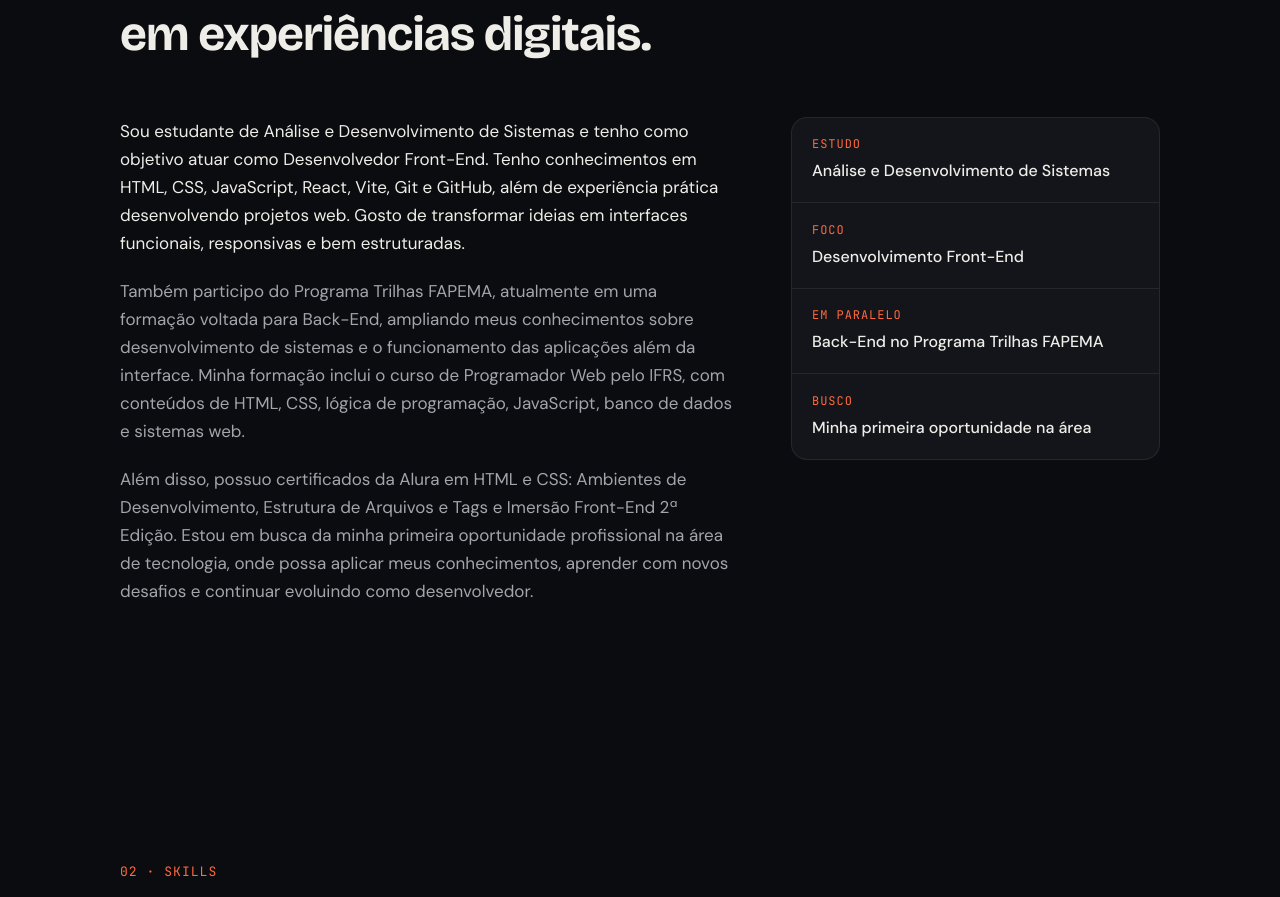
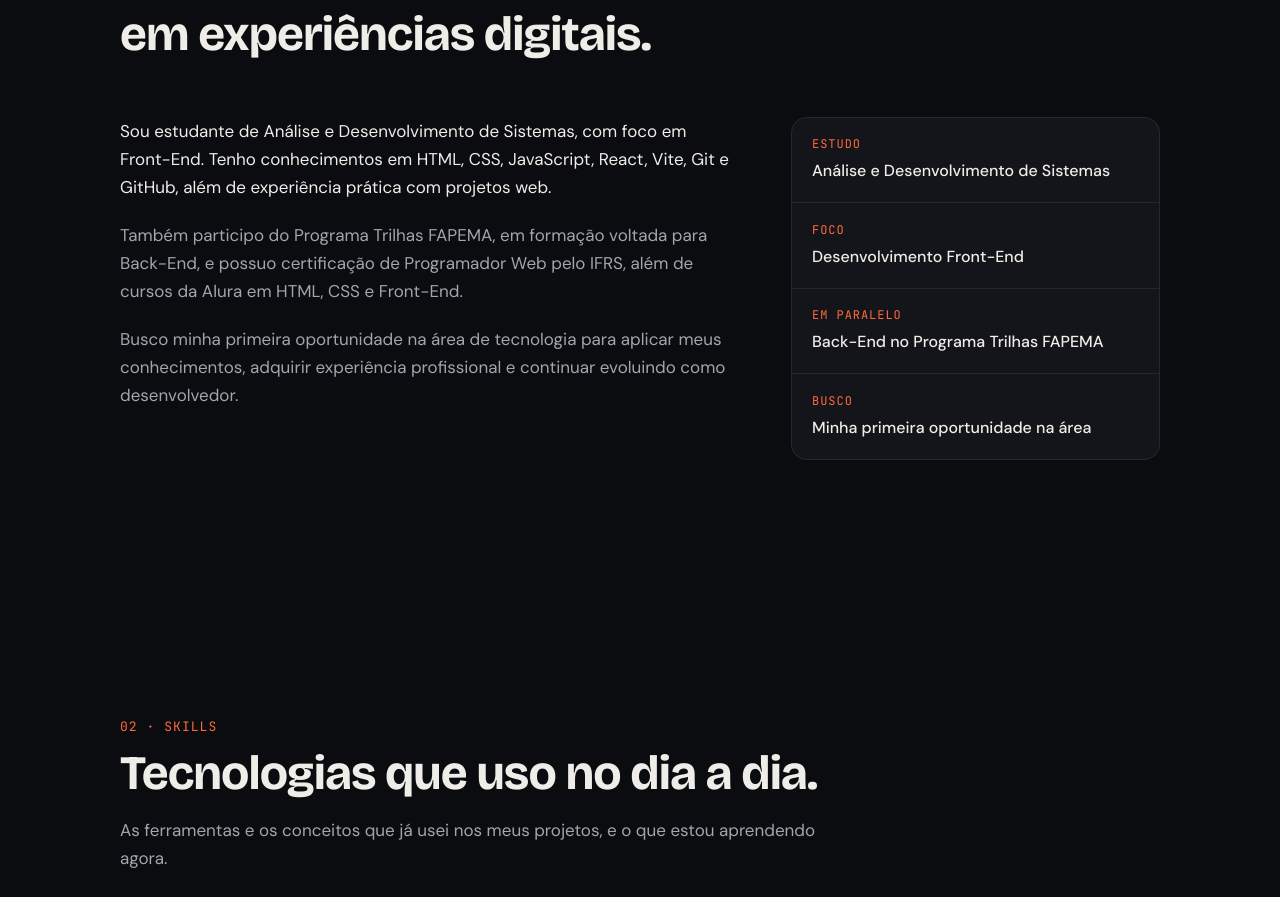
Before and after one commit to DevPedro2408/Portifolio-pedro, a React (Vite) app: page / in a window 1280 px wide. Shown: the part 1030-1927 px from the top of the page. Built offline with nearby package versions, Linux system fonts and the light colour scheme.

Commit message:
Atualização 2

```diff
--- a/src/components/sections/About.jsx
+++ b/src/components/sections/About.jsx
@@ -16,13 +16,13 @@ export default function About() {
       <div className="about">
         <Reveal className="about__text">
           <p>
-            Sou estudante de Análise e Desenvolvimento de Sistemas e tenho como objetivo atuar como Desenvolvedor Front-End. Tenho conhecimentos em HTML, CSS, JavaScript, React, Vite, Git e GitHub, além de experiência prática desenvolvendo projetos web. Gosto de transformar ideias em interfaces funcionais, responsivas e bem estruturadas.
+            Sou estudante de Análise e Desenvolvimento de Sistemas, com foco em Front-End. Tenho conhecimentos em HTML, CSS, JavaScript, React, Vite, Git e GitHub, além de experiência prática com projetos web.
           </p>
           <p>
-            Também participo do Programa Trilhas FAPEMA, atualmente em uma formação voltada para Back-End, ampliando meus conhecimentos sobre desenvolvimento de sistemas e o funcionamento das aplicações além da interface. Minha formação inclui o curso de Programador Web pelo IFRS, com conteúdos de HTML, CSS, lógica de programação, JavaScript, banco de dados e sistemas web.
+            Também participo do Programa Trilhas FAPEMA, em formação voltada para Back-End, e possuo certificação de Programador Web pelo IFRS, além de cursos da Alura em HTML, CSS e Front-End.
           </p>
           <p>
-            Além disso, possuo certificados da Alura em HTML e CSS: Ambientes de Desenvolvimento, Estrutura de Arquivos e Tags e Imersão Front-End 2ª Edição. Estou em busca da minha primeira oportunidade profissional na área de tecnologia, onde possa aplicar meus conhecimentos, aprender com novos desafios e continuar evoluindo como desenvolvedor.
+            Busco minha primeira oportunidade na área de tecnologia para aplicar meus conhecimentos, adquirir experiência profissional e continuar evoluindo como desenvolvedor.
           </p>
         </Reveal>
 
```
